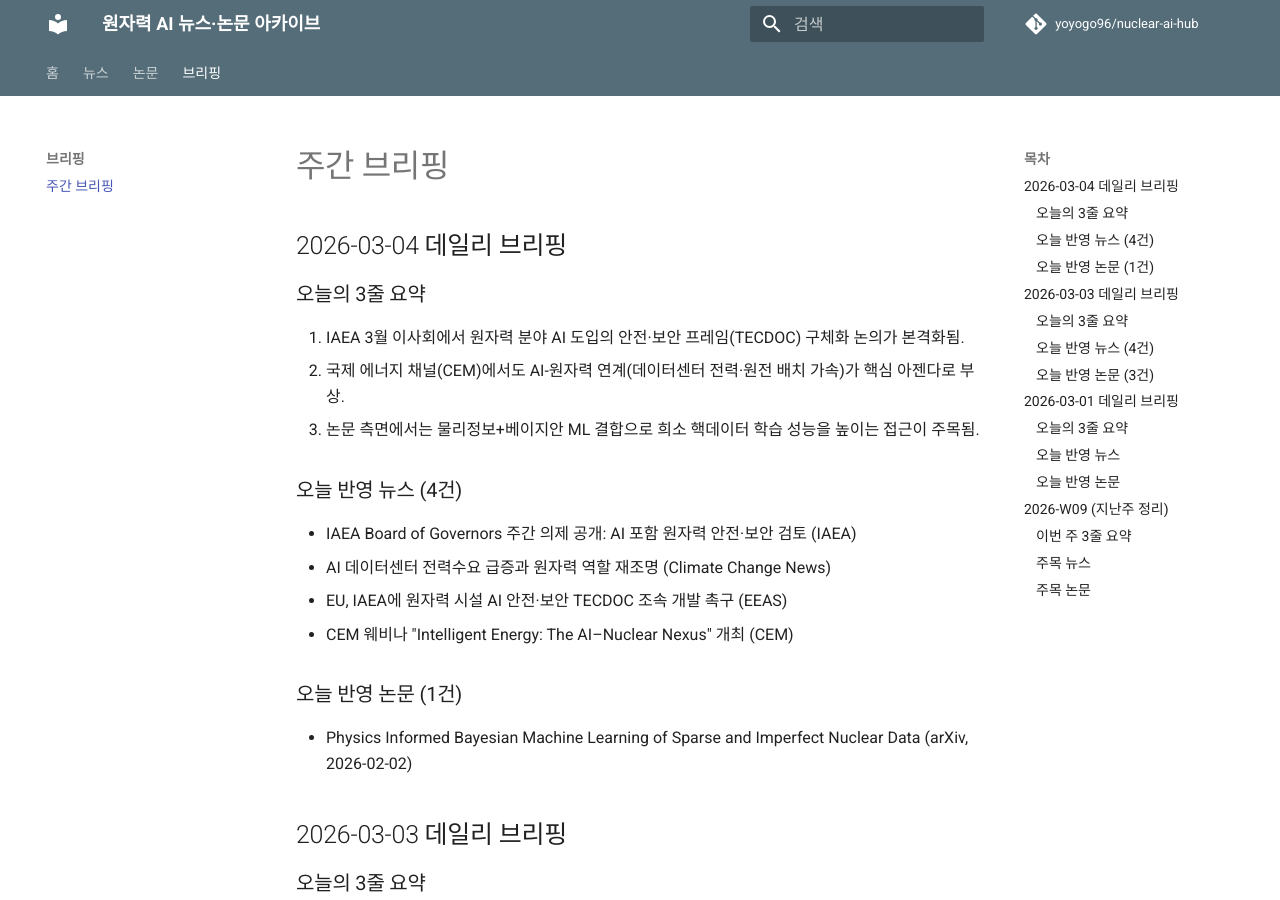
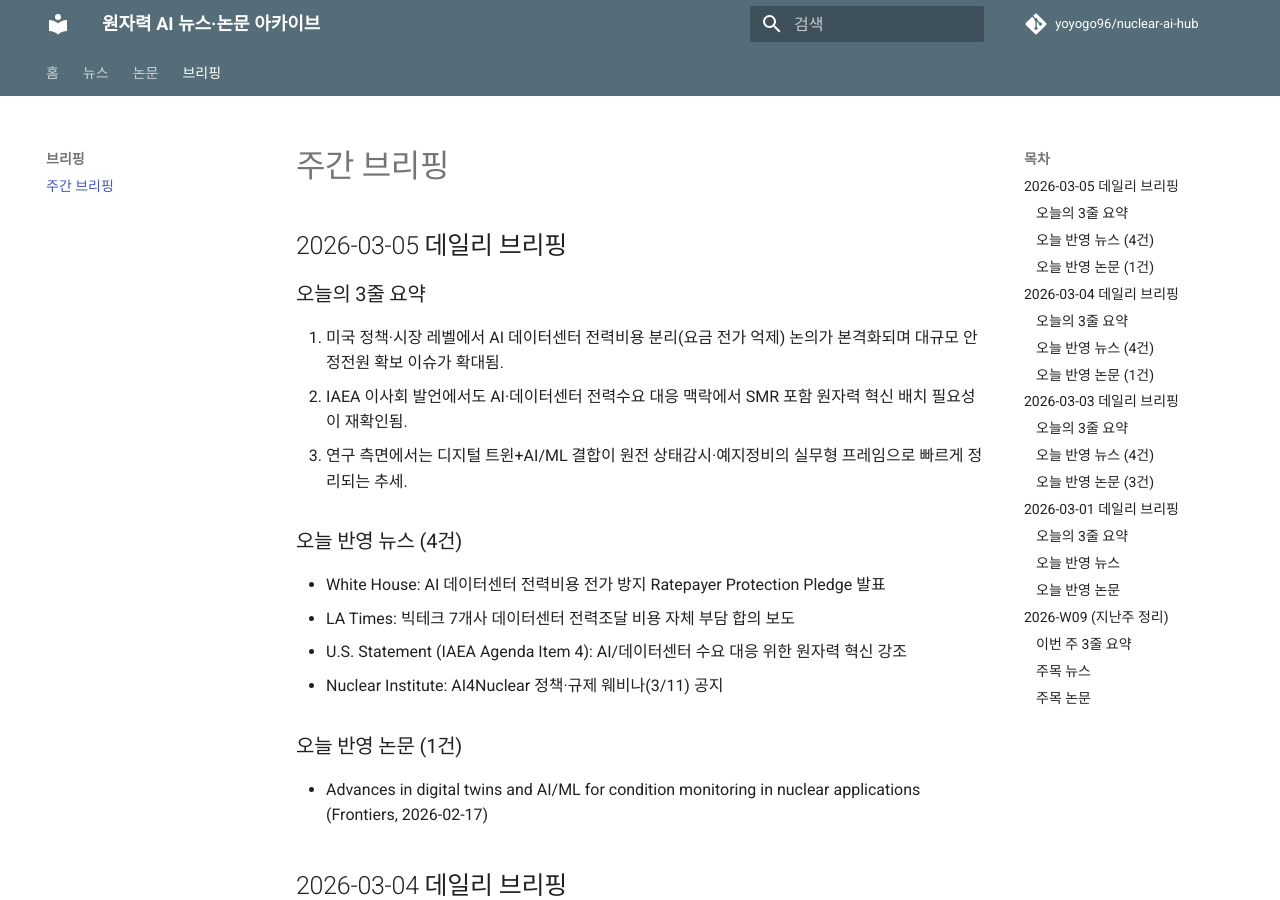
Before and after one commit to yoyogo96/nuclear-ai-hub, an MkDocs documentation site: the page built from docs/briefings/index.md, in a window 1280 px wide and 900 px high. Built offline with MkDocs 1.6.1 and Material for MkDocs 9.7.7, drawn with Linux system fonts in a browser that asks for light colours; comment, search, counter and statistics services are not loaded.

Commit message:
docs: daily nuclear AI hub update for 2026-03-05

```diff
--- a/docs/briefings/index.md
+++ b/docs/briefings/index.md
@@ -1,4 +1,20 @@
 # 주간 브리핑
+
+## 2026-03-05 데일리 브리핑
+
+### 오늘의 3줄 요약
+1. 미국 정책·시장 레벨에서 AI 데이터센터 전력비용 분리(요금 전가 억제) 논의가 본격화되며 대규모 안정전원 확보 이슈가 확대됨.
+2. IAEA 이사회 발언에서도 AI·데이터센터 전력수요 대응 맥락에서 SMR 포함 원자력 혁신 배치 필요성이 재확인됨.
+3. 연구 측면에서는 디지털 트윈+AI/ML 결합이 원전 상태감시·예지정비의 실무형 프레임으로 빠르게 정리되는 추세.
+
+### 오늘 반영 뉴스 (4건)
+- White House: AI 데이터센터 전력비용 전가 방지 Ratepayer Protection Pledge 발표
+- LA Times: 빅테크 7개사 데이터센터 전력조달 비용 자체 부담 합의 보도
+- U.S. Statement (IAEA Agenda Item 4): AI/데이터센터 수요 대응 위한 원자력 혁신 강조
+- Nuclear Institute: AI4Nuclear 정책·규제 웨비나(3/11) 공지
+
+### 오늘 반영 논문 (1건)
+- Advances in digital twins and AI/ML for condition monitoring in nuclear applications (Frontiers, 2026-02-17)
 
 ## 2026-03-04 데일리 브리핑
 
--- a/docs/news/index.md
+++ b/docs/news/index.md
@@ -6,4 +6,4 @@
 - [🤖 원자력 AI 뉴스](nuclear-ai.md)
 
 
-> 최종 업데이트: 2026-03-04
+> 최종 업데이트: 2026-03-05
--- a/docs/news/nuclear-ai.md
+++ b/docs/news/nuclear-ai.md
@@ -1,4 +1,14 @@
 # 원자력 AI 뉴스
+
+## 2026-03-05 업데이트 (데일리)
+
+### 美 IAEA 대표부, AI·데이터센터 수요 대응 위한 원자력 혁신 강조
+- 출처: [U.S. Statement (IAEA Board, Agenda Item 4)](https://vienna.usmission.gov/u-s-statement-agenda-item-4-iaea-board-of-governors-meeting-march-2026/)
+- 한 줄 요약: 미국이 IAEA 이사회에서 데이터센터·AI 수요를 언급하며 SMR 등 혁신 원전 배치를 위한 안전·기술 협력을 핵심 의제로 제시.
+
+### AI4Nuclear 웨비나(3/11)서 원자력 분야 AI 규제·표준 영향 논의 예고
+- 출처: [Nuclear Institute](https://www.nuclearinst.com/events/events/ai4nuclear-ai-policy-and-regulation)
+- 한 줄 요약: 원자력 산업의 AI 도입 시 필요한 정책·규제 프레임과 표준화 이슈를 실무 관점에서 점검하는 공개 세션이 예정됨.
 
 ## 2026-03-04 업데이트 (데일리)
 
--- a/docs/news/nuclear.md
+++ b/docs/news/nuclear.md
@@ -1,4 +1,14 @@
 # 일반 원자력 뉴스
+
+## 2026-03-05 업데이트 (데일리)
+
+### 美 백악관, AI 데이터센터 전력비용 전가 방지 "Ratepayer Protection Pledge" 발표
+- 출처: [White House Fact Sheet](https://www.whitehouse.gov/fact-sheets/2026/03/fact-sheet-president-donald-j-trump-advances-energy-affordability-with-the-ratepayer-protection-pledge/)
+- 한 줄 요약: 빅테크 7개사가 AI 데이터센터용 신규 전원·계통 보강 비용을 자체 부담하기로 합의하며 대규모 전력원(원자력 포함) 확보 압력이 커짐.
+
+### LA Times: 빅테크-정부 전력합의로 AI 전력수요 대응 본격화
+- 출처: [Los Angeles Times](https://www.latimes.com/environment/story/2026-03-04/top-tech-companies-sign-trumps-pledge-to-provide-their-own-power-for-ai-data-centers)
+- 한 줄 요약: AI 데이터센터 전력소비 비중이 2028년 최대 12% 전망으로 제시되며, 안정적 무탄소 전원 확보 수단으로 원자력 연계 논의가 재부각.
 
 ## 2026-03-04 업데이트 (데일리)
 
--- a/docs/papers/index.md
+++ b/docs/papers/index.md
@@ -1,4 +1,16 @@
 # 최신 논문
+
+## [Advances in digital twins and AI/ML for condition monitoring in nuclear applications](https://www.frontiersin.org/journals/energy-research/articles/10.3389/fenrg.2026.1716514/full)
+- 저자: W. Neal 외
+- 연도/학회(저널): 2026-02-17, *Frontiers in Energy Research*
+- 한 줄 요약: 디지털 트윈과 AI/ML을 결합해 원전 상태감시(이상탐지·예지정비·규제적용) 정확도와 현장 적용성을 높이는 최신 사례를 정리.
+
+### 핵심 기여
+1. LWR/비경수로 대상 상태감시 use case를 디지털 트윈 관점에서 통합 정리
+2. LSTM/오토인코더 기반 이상탐지·분류 모델의 원전 적용 패턴 제시
+3. 실증·규제 연계를 위한 데이터 품질·검증 절차 이슈를 구조화
+
+---
 
 ## [Physics Informed Bayesian Machine Learning of Sparse and Imperfect Nuclear Data](https://arxiv.org/abs/2602.01808)
 - 저자: Junchen Pei 외
```
